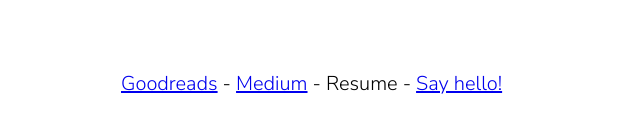
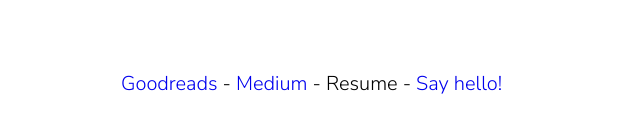
Before and after one commit to szheqi/szheqi.github.io, a plain HTML site: page index.html in a window 1280 px wide. Shown: the part 360-492 px from the top of the page, without its empty margins (29-669 px from the left). Drawn offline with Linux system fonts and the light colour scheme.

Commit message:
Update index.html

```diff
--- a/index.html
+++ b/index.html
@@ -19,10 +19,10 @@
     </header>
 
     <p style="margin-top:150px;">
-      <a href="https://www.goodreads.com/user/show/85221295-amy-sun">Goodreads</a> -
-      <a href="https://medium.com/@tzsunamy">Medium</a> -
+      <a href="https://www.goodreads.com/user/show/85221295-amy-sun" target="_blank" style="text-decoration:none;">Goodreads</a> -
+      <a href="https://medium.com/@tzsunamy" target="_blank" style="text-decoration:none;">Medium</a> -
       <span >Resume</span> -
-      <a href="mailto:tzsunamy@gmail.com">Say hello!</a>
+      <a href="mailto:tzsunamy@gmail.com" style="text-decoration:none;">Say hello!</a>
     </p>
 
   </body>
```
